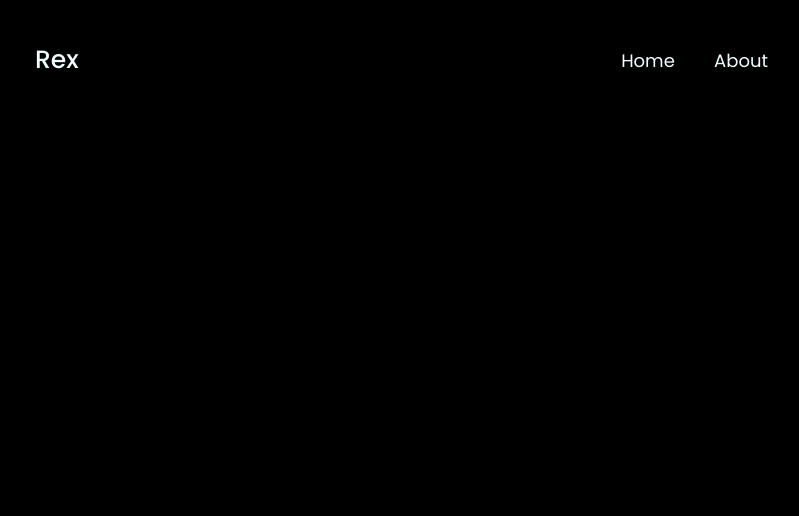
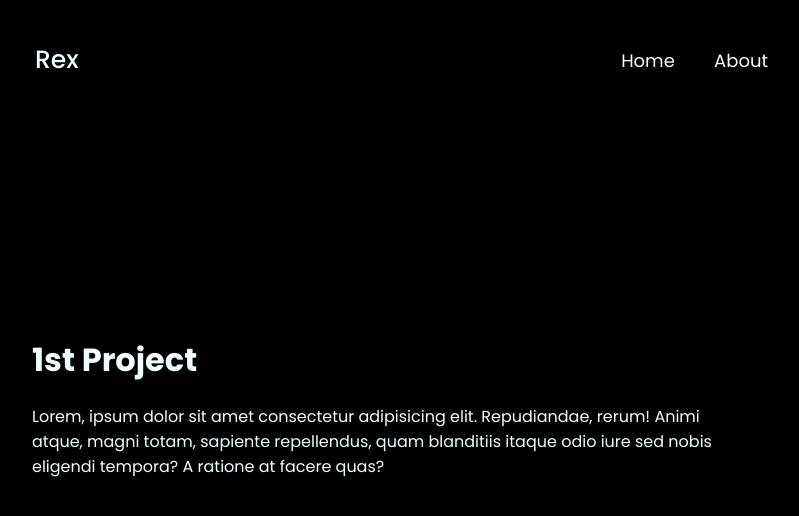
Before and after one commit to achjoox/test-blog, a plain HTML site: page 1st-project.html in a window 1280 px wide. Shown: the whole page, without its empty margins (256-1055 px from the left). Drawn offline with Linux system fonts and the light colour scheme.

Commit message:
Insert content for first project and lil'bit edits for the css

```diff
--- a/1st-project.html
+++ b/1st-project.html
@@ -15,5 +15,13 @@
             <a href="about.html">About</a>
         </nav>
     </header>
+
+    <section class="project">
+        <div class="project-content">
+            <h1>1st Project</h1>
+            <br>
+            <p>Lorem, ipsum dolor sit amet consectetur adipisicing elit. Repudiandae, rerum! Animi atque, magni totam, sapiente repellendus, quam blanditiis itaque odio iure sed nobis eligendi tempora? A ratione at facere quas?</p>
+        </div>
+    </section>
 </body>
 </html>
--- a/project.css
+++ b/project.css
@@ -40,3 +40,22 @@ body {
     font-weight: 500px;
     margin-left: 35px;
 }
+
+.project {
+    display: flex;
+    height: 100vh;
+    align-items: center;
+    padding: 20px 22.5%;
+    margin: 20px 0 40px;
+}
+
+.project-content h1 {
+    font-size: 32px;
+    font-weight: 700;
+    line-height: 1.2;
+}
+
+.project-content {
+    max-width: 800px;
+    margin: 20px 0 40px;
+}
```
